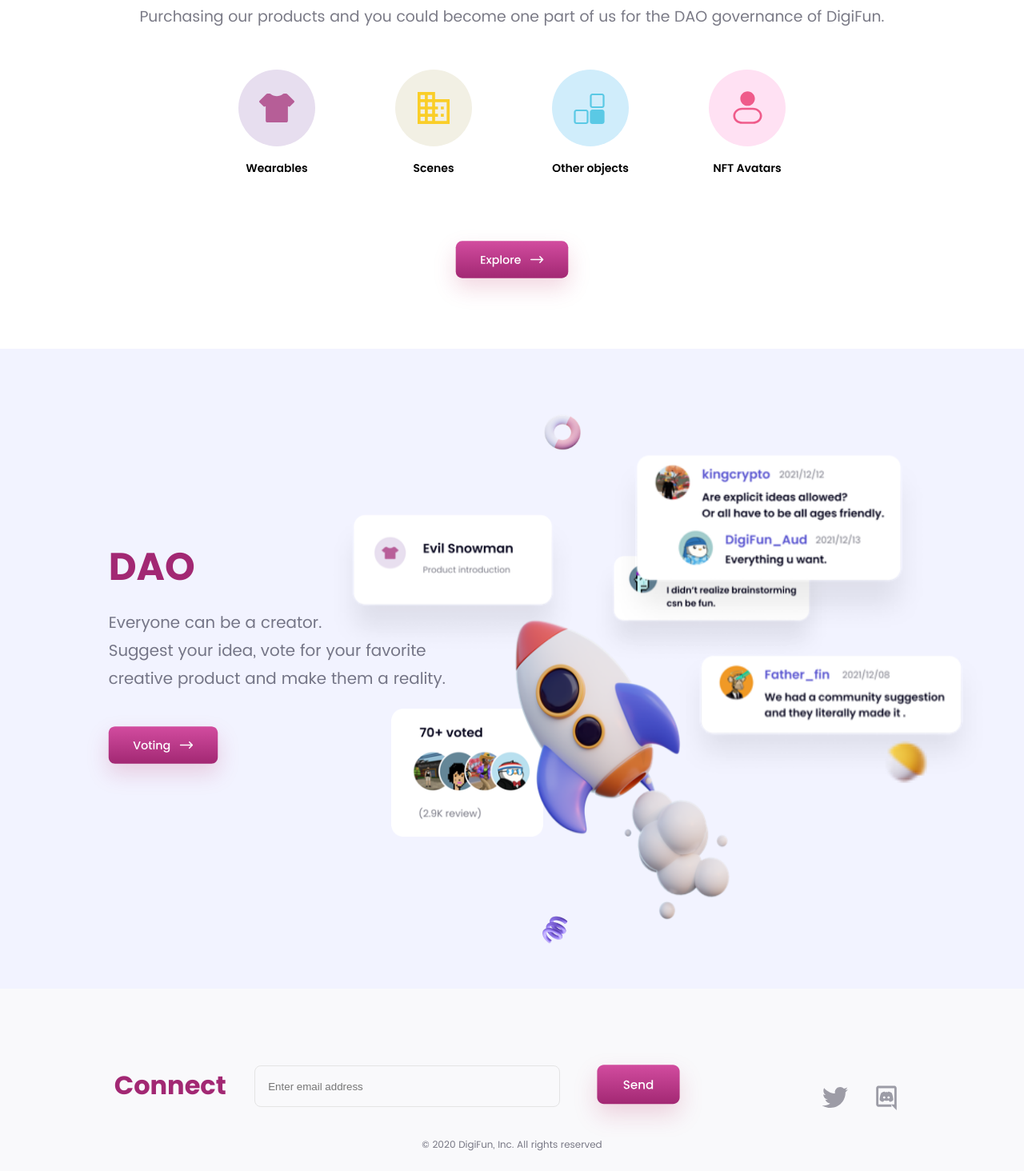
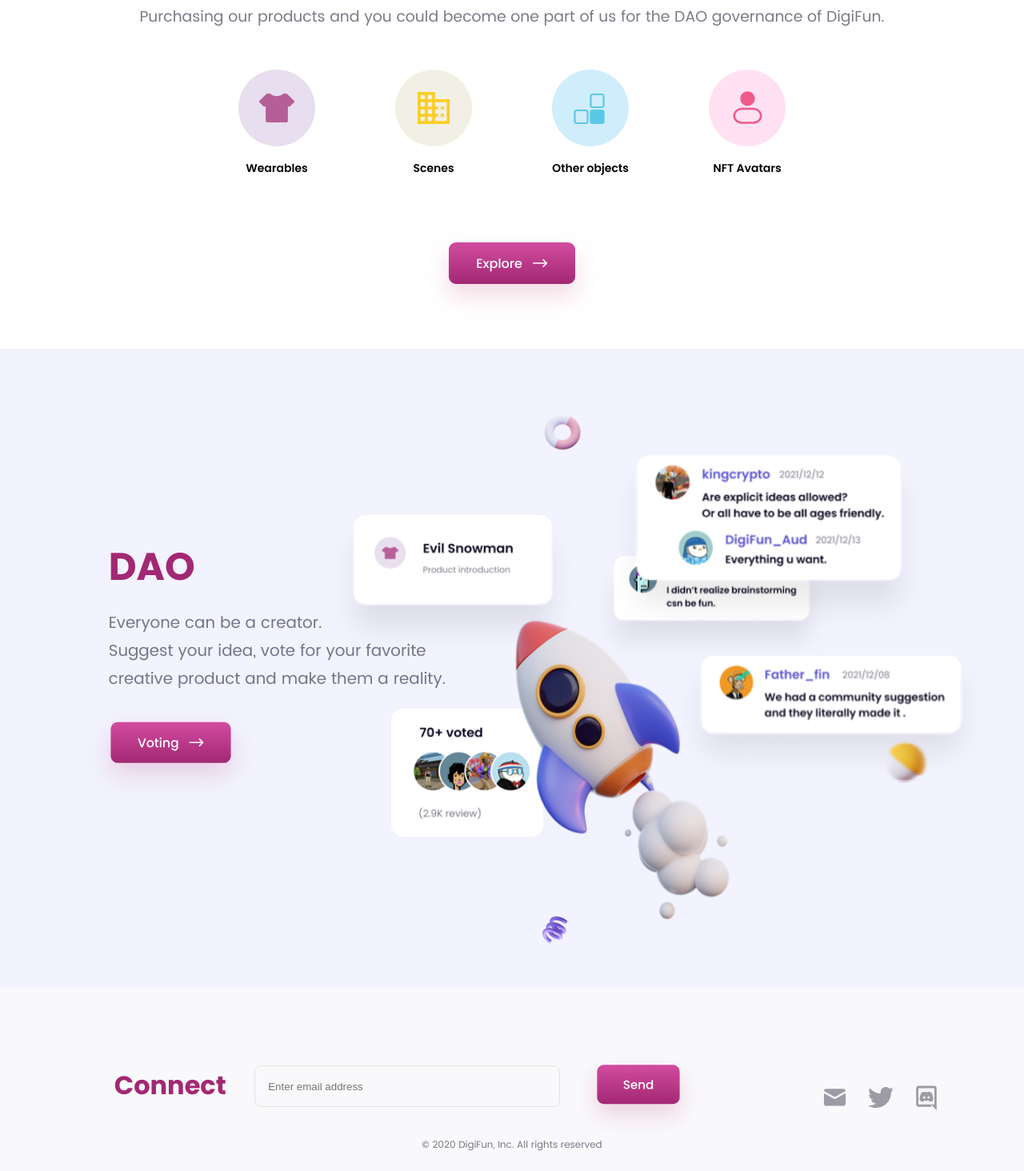
Before and after one commit to DigiFun-DAO/frontend-mobile, a React (Create React App) app: page / in a window 1280 px wide. Shown: the part 1114-2578 px from the top of the page at 80% size. Built offline with nearby package versions, Linux system fonts and the light colour scheme.

Commit message:
button move

```diff
--- a/public/index.html
+++ b/public/index.html
@@ -9,12 +9,10 @@
       name="description"
       content="Web site created using create-react-app"
     />
-    <link rel="apple-touch-icon" href="%PUBLIC_URL%/logo192.png" />
     <!--
       manifest.json provides metadata used when your web app is installed on a
       user's mobile device or desktop. See https://developers.google.com/web/fundamentals/web-app-manifest/
     -->
-    <link rel="manifest" href="%PUBLIC_URL%/manifest.json" />
     <!--
       Notice the use of %PUBLIC_URL% in the tags above.
       It will be replaced with the URL of the `public` folder during the build.
--- a/src/App.css
+++ b/src/App.css
@@ -229,17 +229,25 @@
 }
 
 .slogan_buttons_join{
-    position: static;
+    position: relative;
     width: 180px;
-    /*height: 52px;*/
+}
+
+.slogan_buttons_join_selected{
+    position: relative;
+    width: 180px;
+    top: -10px;
 }
 
 .slogan_buttons_voting{
-    position: static;
+    position: relative;
     width: 180px;
-    /*height: 52px;*/
-    left: 155px;
-    top: 0px;
+}
+
+.slogan_buttons_voting_selected{
+    position: relative;
+    width: 180px;
+    top: -10px;
 }
 
 .blur_yellow{
@@ -537,9 +545,21 @@
     align-items: center;
     padding: 14px 34px;
 
-    position: static;
-    height: 100px;
+    position: relative;
+    height: 130px;
     margin-top: 50px;
+}
+
+.button_explore_selected{
+    display: flex;
+    flex-direction: row;
+    justify-content: center;
+    align-items: center;
+    padding: 14px 34px;
+
+    position: relative;
+    height: 130px;
+    margin-top: 40px;
 }
 
 .DAO_frame{
@@ -675,11 +695,19 @@
 }
 
 .DAO_button{
-    position: static;
+    position: relative;
     /*width: 153px;*/
-    height: 100px;
+    height: 110px;
     margin-left: -27px;
     margin-top: 40px;
+}
+
+.DAO_button_selected{
+    position: relative;
+    /*width: 153px;*/
+    height: 110px;
+    margin-left: -27px;
+    margin-top: 30px;
 }
 
 .footer{
@@ -760,20 +788,24 @@
     margin-top: 120px;
 }
 
+.email_icon{
+    position: static;
+    width: 32px;
+    height: 32px;
+}
+
 .twitter_icon{
     position: static;
     width: 32px;
     height: 32px;
-    left: 0px;
-    top: 0px;
+    margin-left: 25px;
 }
 
 .discord_icon{
     position: static;
     width: 32px;
     height: 32px;
-    margin-left: 32px;
-    top: 0px;
+    margin-left: 25px;
 }
 
 .footer_words{
--- a/src/component/footer.js
+++ b/src/component/footer.js
@@ -10,6 +10,9 @@ export default function Footer() {
         <img className="connect_send_button" src={require("../assets/Button-Send.svg").default}/>
       </div>
       <div className="footer_icon_frame">
+        {/*<a href="https://discord.gg/6tArQY6WGu">*/}
+        <img className="email_icon" src={require("../assets/email.svg").default}/>
+        {/*</a>*/}
         <a href="https://twitter.com/DigiFun_">
           <img className="twitter_icon" src={require("../assets/logo-twitter.svg").default}/>
         </a>
--- a/src/component/header.js
+++ b/src/component/header.js
@@ -30,6 +30,7 @@ class Header extends React.Component {
   }
 
   render() {
+    console.log(window.temp)
     return (
       <div className="header">
         <img className="logo" src={require("../assets/logo.svg").default}
@@ -59,7 +60,6 @@ class Header extends React.Component {
                   onClick={() => {
                     history.push('/')
                     window.location.reload()
-                    this.scrollToAnchor("DAO")
                   }}>
             <div className={this.state.button_selected[1] === true ? "word_selected" : "word_empty"}>DAO</div>
           </button>
--- a/src/component/home/DAO.js
+++ b/src/component/home/DAO.js
@@ -1,9 +1,13 @@
 import * as React from 'react';
+import Product from "./product";
 
-export default function DAO() {
-
+class DAO extends React.Component {
+  state = {
+    button_selected: false
+  }
+  render() {
     return (
-    <div className="DAO_frame" id="DAO">
+      <div className="DAO_frame" id="DAO" name="DAO">
         <div className="DAO_words_frame">
           <div className="DAO_inner_words_frame">
             <div className="DAO_title">DAO</div>
@@ -12,9 +16,15 @@ export default function DAO() {
             <div className="DAO_comments">creative product and make them a reality.</div>
           </div>
           <a href="https://snapshot.org/#/digifun.eth">
-          <img className="DAO_button"
+            <img className={this.state.button_selected ? "DAO_button_selected" : "DAO_button"}
                  src={require("../../assets/Button-DAO-Voting.svg").default}
                  style={{cursor: 'pointer'}}
+                 onMouseEnter={() => {
+                   this.setState({button_selected: true})
+                 }}
+                 onMouseLeave={() => {
+                   this.setState({button_selected: false})
+                 }}
             />
           </a>
         </div>
@@ -30,3 +40,5 @@ export default function DAO() {
       </div>
     );
   }
+}
+export default DAO;
--- a/src/component/home/product.js
+++ b/src/component/home/product.js
@@ -1,8 +1,13 @@
 import React from "react";
 import {createBrowserHistory} from "history";
+
 const history = createBrowserHistory()
 
 class Product extends React.Component {
+  state = {
+    button_selected: false
+  }
+
   render() {
     return (
       <div className="product" id="product">
@@ -18,10 +23,16 @@ class Product extends React.Component {
             <img className="product_others" src={require("../../assets/others.svg").default}/>
             <img className="product_avatars" src={require("../../assets/avatars.svg").default}/>
           </div>
-                    <img className="button_explore"
+          <img className={this.state.button_selected ? "button_explore_selected" : "button_explore"}
                src={require("../../assets/Button-Explore.svg").default}
-                         style={{ cursor: 'pointer'}}
-                         onClick={()=>{
+               style={{cursor: 'pointer'}}
+               onMouseEnter={() => {
+                 this.setState({button_selected: true})
+               }}
+               onMouseLeave={() => {
+                 this.setState({button_selected: false})
+               }}
+               onClick={() => {
                  history.push('/#/product')
                  window.location.reload()
                }}
--- a/src/component/product/productContent.js
+++ b/src/component/product/productContent.js
@@ -10,7 +10,7 @@ const products = [
     title: "Evil Snowman",
     url: "https://market.decentraland.org/contracts/0x622a009f894bf7c6ba069a31217be23f327e95de/items/0",
     source: "Polygon",
-    prize: 100,
+    prize: 25,
     class: "class_head.png",
     sex: "sex_all.svg"
   },
@@ -19,7 +19,7 @@ const products = [
     title: "Evil Snowman",
     url: "https://market.decentraland.org/contracts/0x622a009f894bf7c6ba069a31217be23f327e95de/items/1",
     source: "Polygon",
-    prize: 100,
+    prize: 25,
     class: "class_dress.svg",
     sex: "sex_all.svg"
   },
@@ -28,7 +28,7 @@ const products = [
     title: "R·G YEARning",
     url: "https://market.decentraland.org/contracts/0xc2c1efd454d4e8c5f91477f63abc53fae74d2ed3/items/0",
     source: "Polygon",
-    prize: 100,
+    prize: 50,
     class: "class_dress.svg",
     sex: "sex_male.svg"
   },
@@ -37,7 +37,7 @@ const products = [
     title: "R·G YEARning",
     url: "https://market.decentraland.org/contracts/0xc2c1efd454d4e8c5f91477f63abc53fae74d2ed3/items/1",
     source: "Polygon",
-    prize: 100,
+    prize: 50,
     class: "class_pants.png",
     sex: "sex_male.svg"
   }
--- a/src/component/top.js
+++ b/src/component/top.js
@@ -4,6 +4,9 @@ import '../App.css';
 import Header from "./header";
 
 class Top extends React.Component {
+  state = {
+    button_selected: [false, false]
+  }
 
   scrollToAnchor = (anchorName) => {
     if (anchorName) {
@@ -41,15 +44,27 @@ class Top extends React.Component {
           </div>
           <div className="slogan_buttons">
             <a href="https://discord.gg/6tArQY6WGu">
-              <img className="slogan_buttons_join"
-                   src={require("../assets/Button-Join.svg").default}
+              <img className={this.state.button_selected[0] ? "slogan_buttons_join_selected" : "slogan_buttons_join"}
+                src={require("../assets/Button-Join.svg").default}
                    style={{cursor: 'pointer'}}
+                   onMouseEnter={() => {
+                     this.setState({button_selected: [true, false]})
+                   }}
+                   onMouseLeave={() => {
+                     this.setState({button_selected: [false, false]})
+                   }}
               />
             </a>
             <a href="https://snapshot.org/#/digifun.eth">
-              <img className="slogan_buttons_voting"
+              <img className={this.state.button_selected[1] ? "slogan_buttons_voting_selected" : "slogan_buttons_voting"}
                    src={require("../assets/Button-Voting.svg").default}
                    style={{cursor: 'pointer'}}
+                   onMouseEnter={() => {
+                     this.setState({button_selected: [false, true]})
+                   }}
+                   onMouseLeave={() => {
+                     this.setState({button_selected: [false, false]})
+                   }}
               />
             </a>
           </div>
--- a/src/config/config.js
+++ /dev/null
@@ -1,3 +0,0 @@
-global.button = {
-  selected: [true, false, false]
-};
```
Also changed, not shown: src/assets/email.svg (added). Lines whose indentation alone changed are shown as unchanged.
